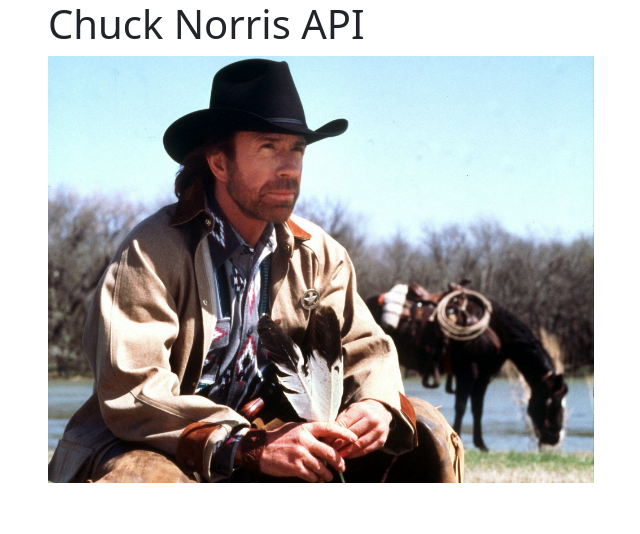
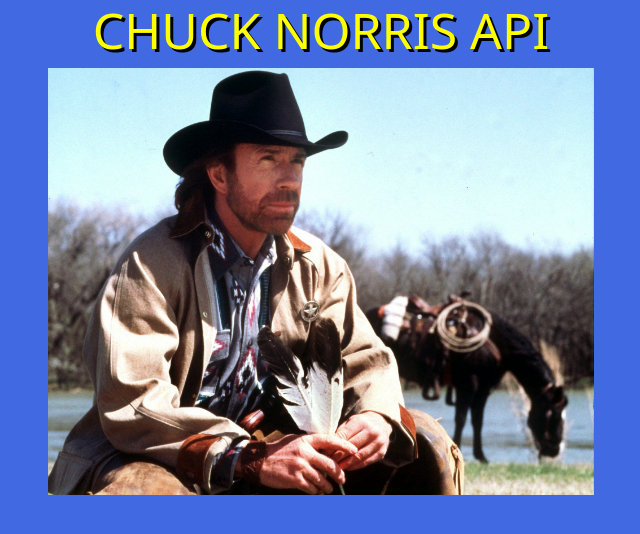
Before and after one commit to springlordpants/chuck-norris-api, a React (Create React App) app: page / in a window 1280 px wide. Shown: the top 534 px of the page, without its empty margins (34-674 px from the left). Built offline with nearby package versions, Linux system fonts and the light colour scheme.

Commit message:
Adding basic styling to header

```diff
--- a/src/App.js
+++ b/src/App.js
@@ -7,7 +7,7 @@
       <div className="row">
         <div className="col-6">
           <h1 className="title">Chuck Norris API</h1>
-          <img src={Chuck} alt="chuck" className="chuck" />
+          <img src={Chuck} alt="chuck" />
         </div>
       </div>
     </div>
--- a/src/styles/styles.css
+++ b/src/styles/styles.css
@@ -1,4 +1,16 @@
-.chuck {
-  width: 100%;
+body {
+  background-color: royalblue;
+  text-align: center;
+}
+
+img {
+  max-width: 100%;
+}
+
+.title {
+  color: yellow;
+  text-transform: uppercase;
+  font-size: 50px;
+  text-shadow: 3px 3px black;
 }
 /*# sourceMappingURL=styles.css.map */
--- a/src/styles/styles.scss
+++ b/src/styles/styles.scss
@@ -1,3 +1,15 @@
-.chuck {
-  width: 100%;
+body {
+  background-color: royalblue;
+  text-align: center;
 }
+
+img {
+  max-width: 100%;
+}
+
+.title {
+  color: yellow;
+  text-transform: uppercase;
+  font-size: 50px;
+  text-shadow: 3px 3px rgb(0, 0, 0);
+}
```
Also changed, not shown: 1 other file (tests, documents, lock files or other folders).
